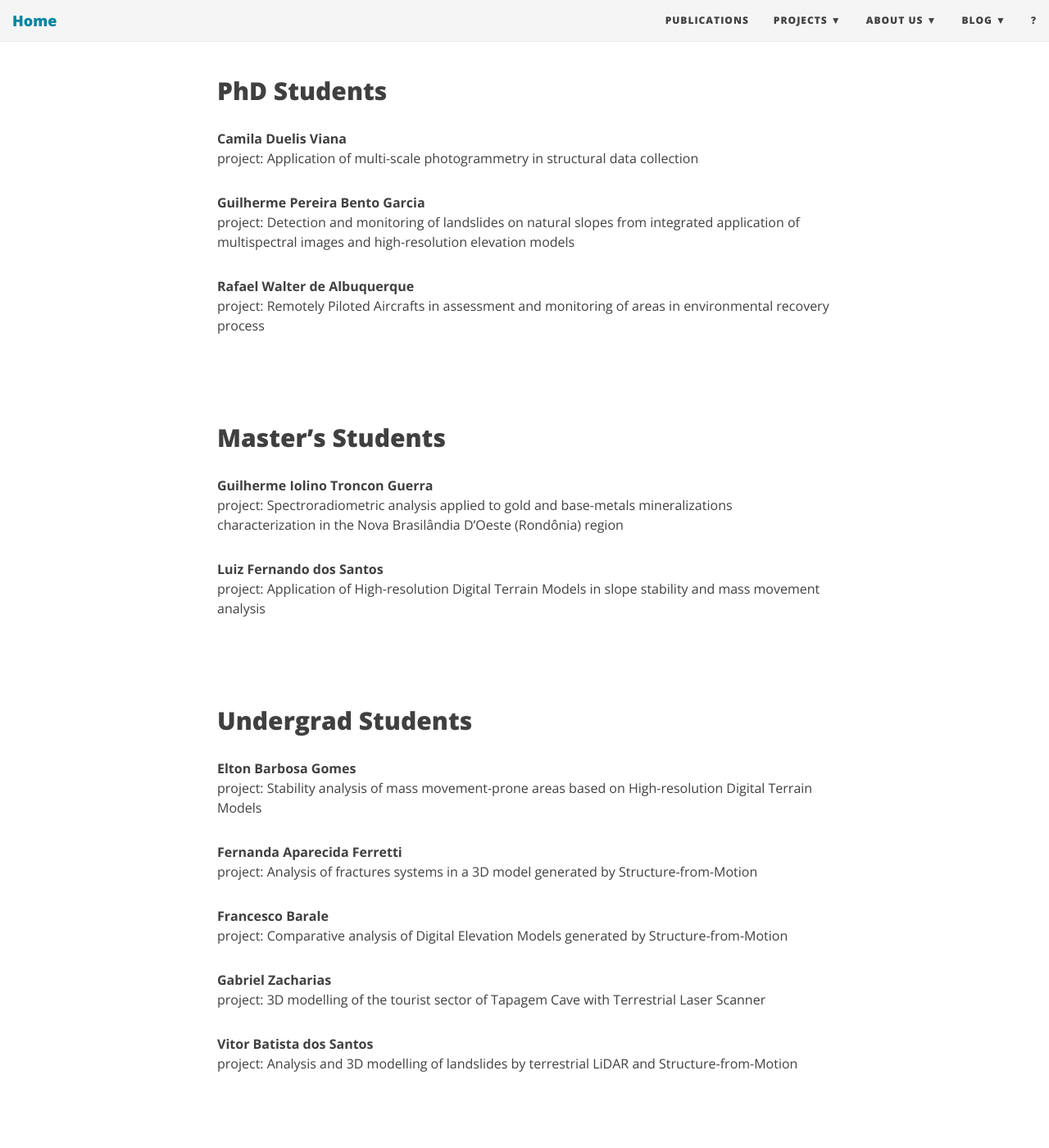
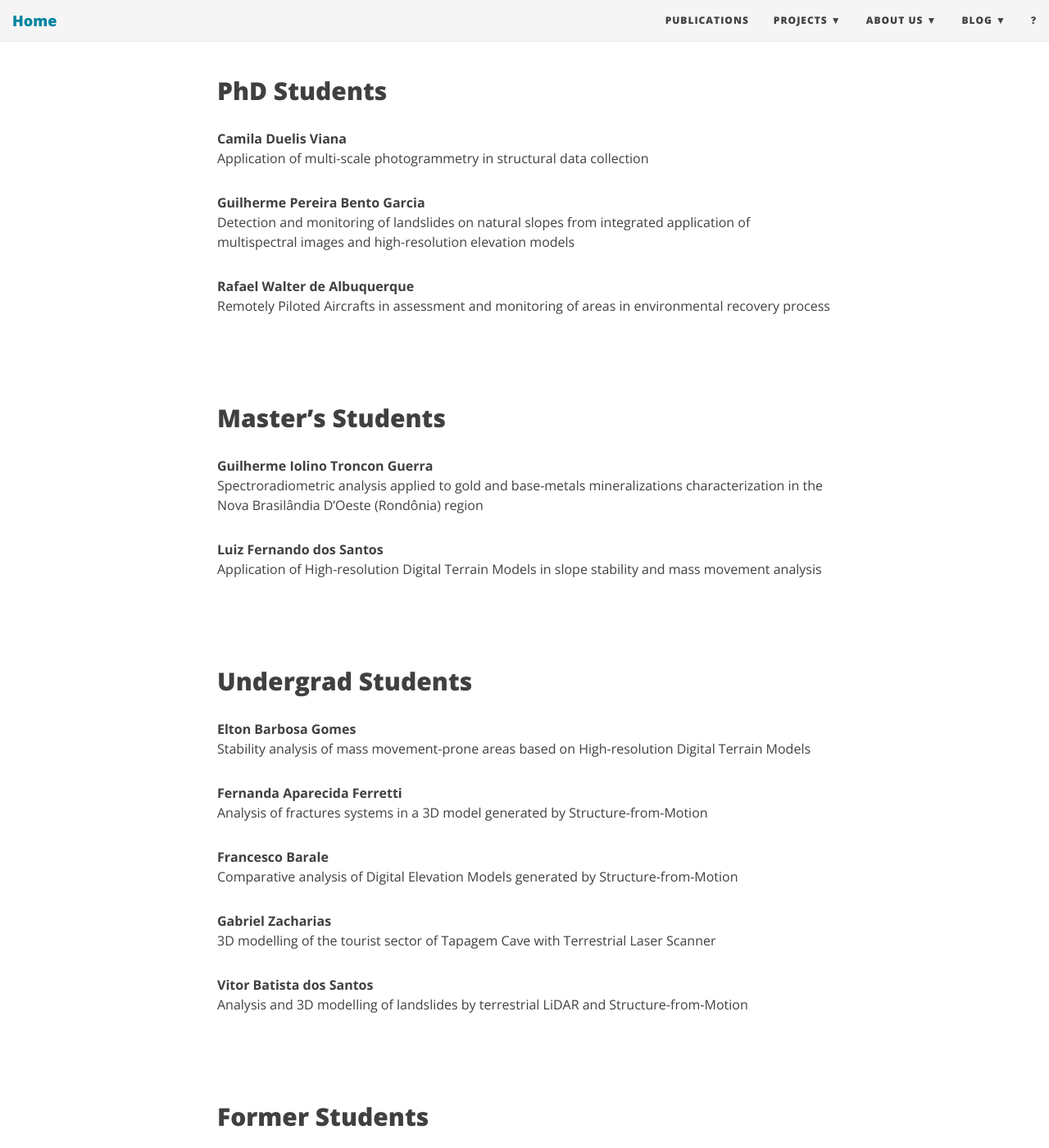
Before and after one commit to SPAMLab/SPAMLab.github.io, a Jekyll site: the page built from people.md, in a window 1280 px wide and 1400 px high, scrolled down 572 px. Shown: the whole window at 82% size. Built offline with Jekyll 4.4.1, drawn with Linux system fonts in a browser that asks for light colours; nearby versions of some CDN libraries; some of the changed lines change nothing that is shown; some of the changed text lies outside the part shown.

Commit message:
Update people.md

```diff
--- a/people.md
+++ b/people.md
@@ -16,51 +16,50 @@
 
 ## PhD Students
 **Camila Duelis Viana**
-project: Application of multi-scale photogrammetry in structural data collection
+Application of multi-scale photogrammetry in structural data collection
 
 
 **Guilherme Pereira Bento Garcia**
-project: Detection and monitoring of landslides on natural slopes from integrated application of multispectral images and high-resolution elevation models
+Detection and monitoring of landslides on natural slopes from integrated application of multispectral images and high-resolution elevation models
 
 
 **Rafael Walter de Albuquerque**
-project: Remotely Piloted Aircrafts in assessment and monitoring of areas in environmental recovery process
+Remotely Piloted Aircrafts in assessment and monitoring of areas in environmental recovery process
 &nbsp;
 
 &nbsp;
 
 ## Master's Students
 **Guilherme Iolino Troncon Guerra**
-project: Spectroradiometric analysis applied to gold and base-metals mineralizations characterization in the Nova Brasilândia D’Oeste (Rondônia) region
+Spectroradiometric analysis applied to gold and base-metals mineralizations characterization in the Nova Brasilândia D’Oeste (Rondônia) region
 
 
 **Luiz Fernando dos Santos**
-project: Application of High-resolution Digital Terrain Models in slope stability and mass movement analysis
+Application of High-resolution Digital Terrain Models in slope stability and mass movement analysis
 &nbsp;
 
 &nbsp;
 
 ## Undergrad Students
 **Elton Barbosa Gomes**
-project: Stability analysis of mass movement-prone areas based on High-resolution Digital Terrain Models
+Stability analysis of mass movement-prone areas based on High-resolution Digital Terrain Models
 
 **Fernanda Aparecida Ferretti**
-project: Analysis of fractures systems in a 3D model generated by Structure-from-Motion
+Analysis of fractures systems in a 3D model generated by Structure-from-Motion
 
 **Francesco Barale**
-project: Comparative analysis of Digital Elevation Models generated by Structure-from-Motion
-<!-- Análise comparativa de modelos de elevação gerados por Structure-from-Motion  --->
+Comparative analysis of Digital Elevation Models generated by Structure-from-Motion
 
 **Gabriel Zacharias**
-project: 3D modelling of the tourist sector of Tapagem Cave with Terrestrial Laser Scanner
+3D modelling of the tourist sector of Tapagem Cave with Terrestrial Laser Scanner
 
 **Vitor Batista dos Santos**
-project: Analysis and 3D modelling of landslides by terrestrial LiDAR and Structure-from-Motion
+Analysis and 3D modelling of landslides by terrestrial LiDAR and Structure-from-Motion
 &nbsp;
 
 &nbsp;
 
 ## Former Students
 **Mariana dos Santos Toledo Busarello**
-project: Structure-from-Motion based structural analysis of clastic dikes of the Corumbataí Formation
+Structure-from-Motion based structural analysis of clastic dikes of the Corumbataí Formation
 &nbsp;
```
